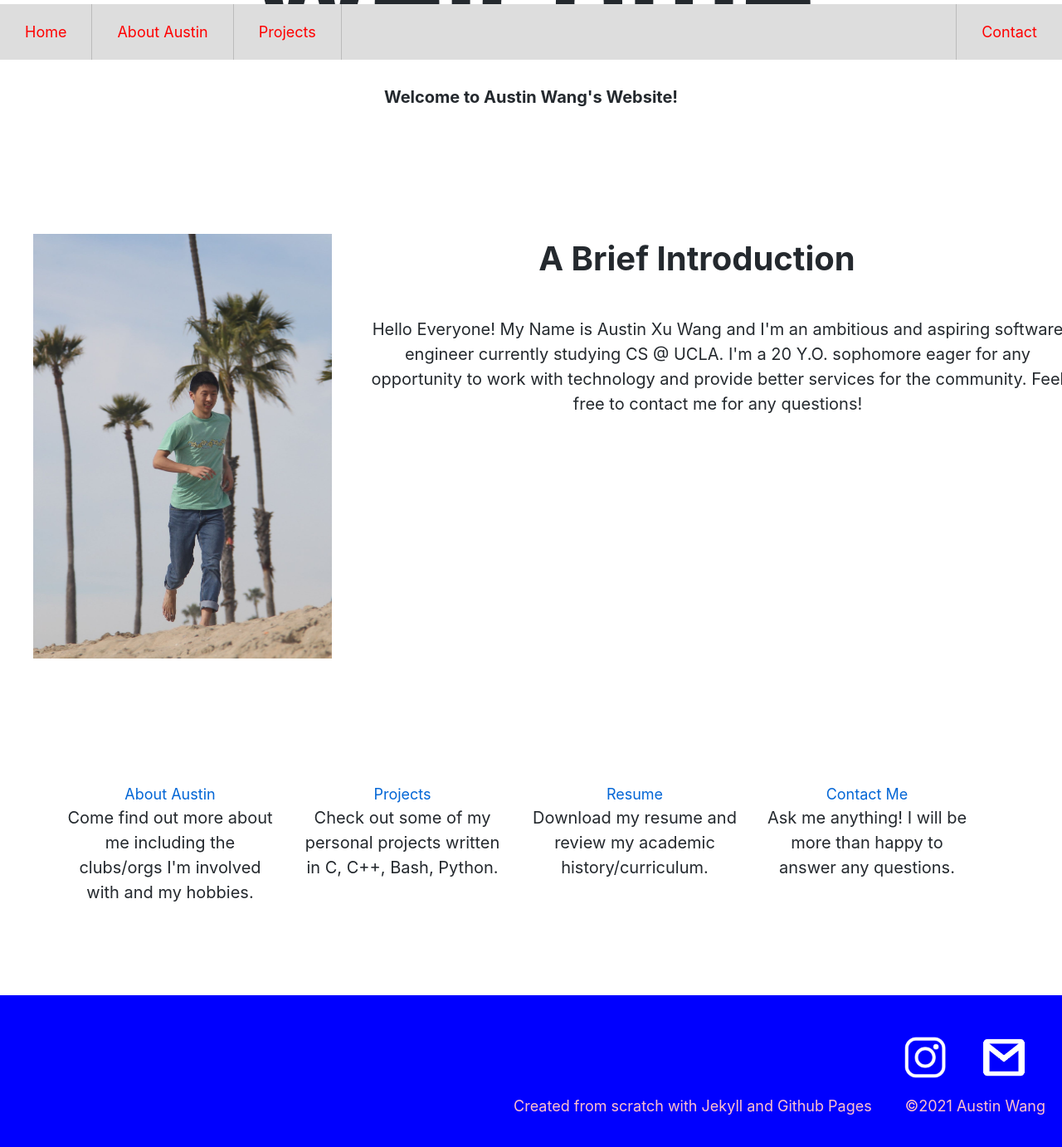
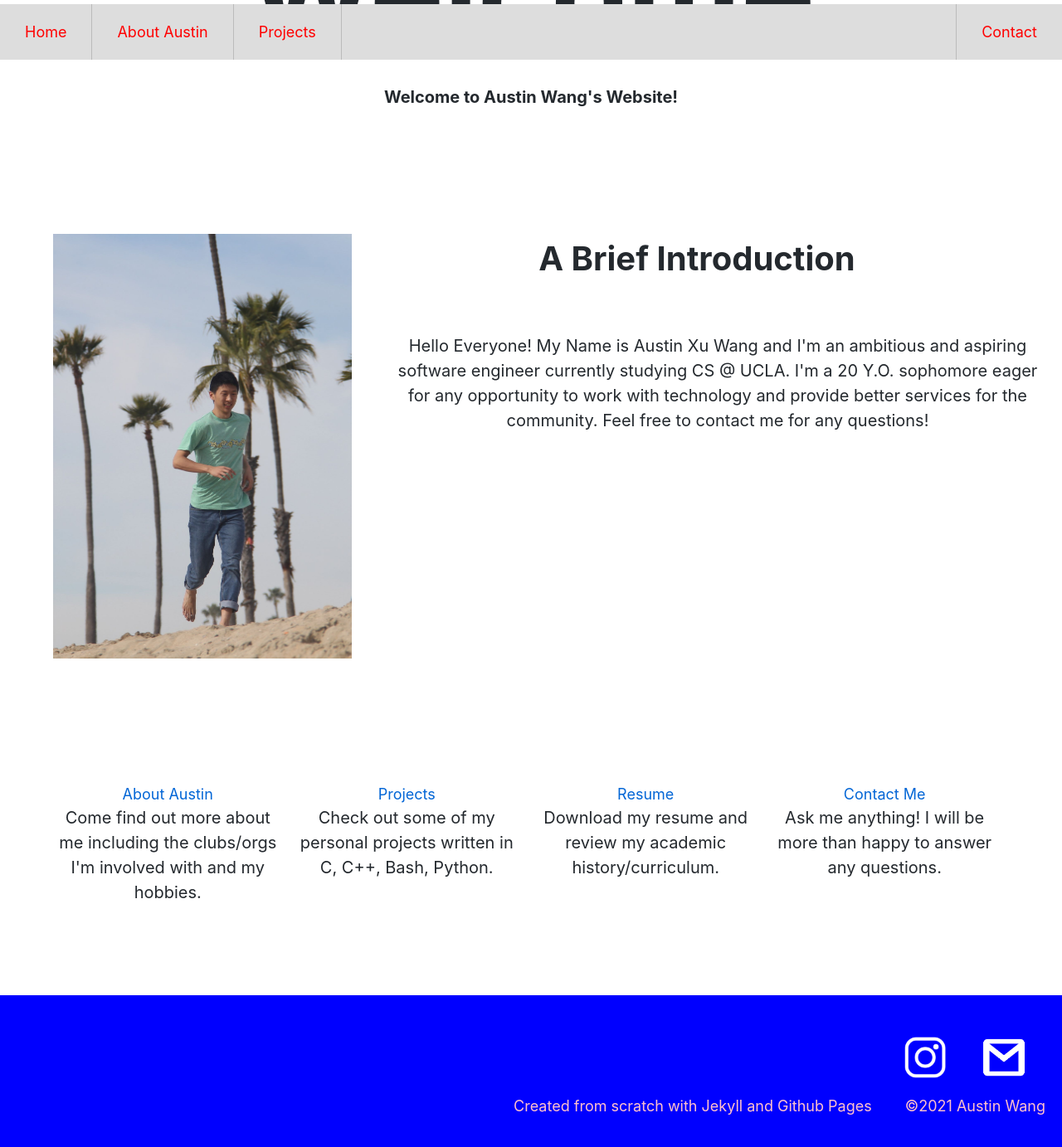
Before and after one commit to AustinWang2312/AustinWang2312.github.io, a Jekyll site: the page built from index.md, in a window 1280 px wide and 1400 px high, scrolled down 224 px. Shown: the top 1383 px of the window at 83% size. Built offline with Jekyll 4.4.1, drawn with Linux system fonts in a browser that asks for light colours.

Commit message:
scales width

```diff
--- a/_layouts/default.html
+++ b/_layouts/default.html
@@ -19,7 +19,6 @@
         <img src="/assets/instagram.png" alt="insta" width ="50" height="50"
         style="float:right;padding-right:40px">
     </div>
-
     <div class="footer-text">
         ©2021 Austin Wang
     </div>
--- a/css/main.scss
+++ b/css/main.scss
@@ -14,16 +14,23 @@ p {
   display: block;
   height: auto;
   text-align: center;
+  width: 100%;
   margin:0;
   padding:0;
   font-size:20px;
 }
 ul {
   list-style-type:none;
+  margin:0;
+  padding:0;
+  width:100%;
 }
 li {
   display: inline-block;
   float: left;
+  margin:0;
+  margin-right:1%;
+  padding:0;
 }
 h1 {
     font-size: 150px;
@@ -84,12 +91,12 @@ h3 {
   margin:0;
   text-decoration: none;
   text-align:center;
-  width:250px;
+  width:100%;
 }
 
 .large-block {
   margin-left:30px;
-  width:1200px;
+  width:90%;
   align:center;
   margin:auto;
   margin-top:150px;
@@ -97,9 +104,13 @@ h3 {
 }
 
 .small-block {
-  width:250px;
-  height:512;
   margin-right:30px;
+  width: 100%px;
+  height:auto;
+  margin:0;
+  padding:0;
+
+
 }
 .footer-text {
   padding: 20px 20px;
--- a/index.md
+++ b/index.md
@@ -15,33 +15,33 @@ layout: default
     <h2>
         A Brief Introduction
     </h2>
-    <p style="margin-left:50px;margin-top:40px;width:1200px;">
+    <p style="margin-left:50px;margin-top:60px;">
         Hello Everyone! My Name is Austin Xu Wang and I'm an ambitious and aspiring software engineer currently studying CS @ UCLA. I'm a 20 Y.O. sophomore eager for any opportunity to work with technology and provide better services for the community. Feel free to contact me for any questions!
     </p>
 </div>
 <div class="large-block" style="height:256px;">
     <ul>
-        <li><div class="small-block">
+        <li style="width:24%;"><div class="small-block">
             <a class="link-block-element" href="/about">About Austin</a>
-            <p style="width:250px;">
+            <p style="width:100%;">
                 Come find out more about me including the clubs/orgs I'm involved with and my hobbies.
             </p>
         </div></li>
-        <li><div class="small-block">
+        <li style="width:24%;"><div class="small-block">
             <a class="link-block-element" href="/projects">Projects</a>
-            <p style="width:250px;">
+            <p style="width:100%;">
                 Check out some of my personal projects written in C, C++, Bash, Python.
             </p>
         </div></li>
-        <li><div class="small-block">
+        <li style="width:24%;"><div class="small-block">
             <a class="link-block-element" href="/resume">Resume</a>
-            <p style="width:250px;">
+            <p style="width:100%;">
                 Download my resume and review my academic history/curriculum.
             </p>
         </div></li>
-        <li><div class="small-block">
+        <li style="width:24%;"><div class="small-block">
             <a class="link-block-element" href="/contact">Contact Me</a>
-            <p style="width:250px;">
+            <p style="width:100%;">
                 Ask me anything! I will be more than happy to answer any questions.
             </p>
         </div></li>
```
